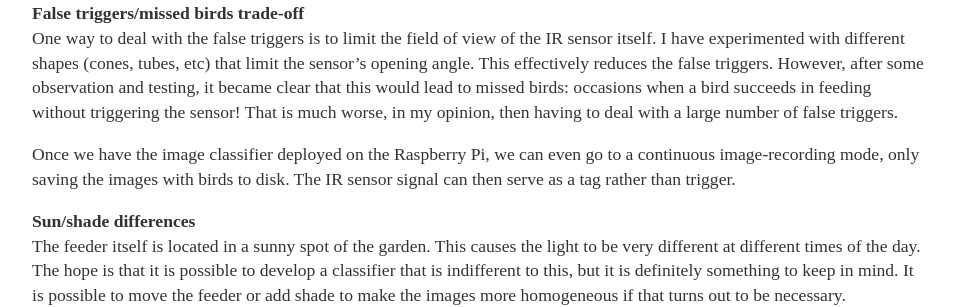
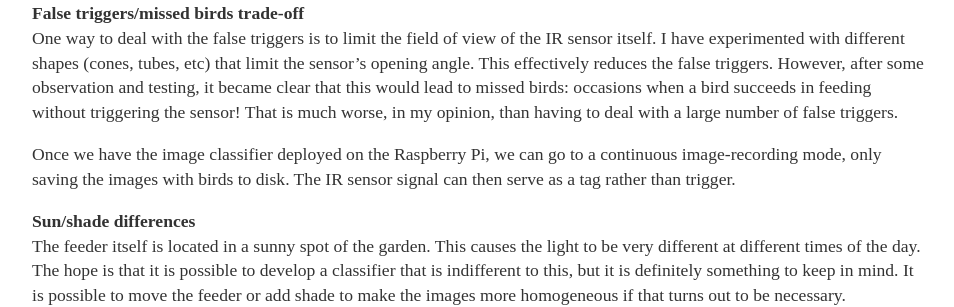
Before and after one commit to Freija/freija.github.io, a Jekyll site: the page built from _projects/2017-10-21_birdometer.md, in a window 1280 px wide and 900 px high, scrolled down 2731 px. Shown: the part 232-539 px from the top of the window, without its empty margins (160-1114 px from the left). Built offline with Jekyll 4.4.1, drawn with Linux system fonts in a browser that asks for light colours.

Commit message:
birdometer project page: small typo correction

```diff
--- a/_projects/2017-10-21_birdometer.md
+++ b/_projects/2017-10-21_birdometer.md
@@ -100,9 +100,9 @@ So clearly, we need to implement an image classification to tag images: bird or
 </p>
 
 **False triggers/missed birds trade-off** <br>
-One way to deal with the false triggers is to limit the field of view of the IR sensor itself. I have experimented with different shapes (cones, tubes, etc) that limit the sensor's opening angle. This effectively reduces the false triggers. However, after some observation and testing, it became clear that this would lead to missed birds: occasions when a bird succeeds in feeding without triggering the sensor! That is much worse, in my opinion, then having to deal with a large number of false triggers.
+One way to deal with the false triggers is to limit the field of view of the IR sensor itself. I have experimented with different shapes (cones, tubes, etc) that limit the sensor's opening angle. This effectively reduces the false triggers. However, after some observation and testing, it became clear that this would lead to missed birds: occasions when a bird succeeds in feeding without triggering the sensor! That is much worse, in my opinion, than having to deal with a large number of false triggers.
 
-Once we have the image classifier deployed on the Raspberry Pi, we can even go to a continuous image-recording mode, only saving the images with birds to disk. The IR sensor signal can then serve as a tag rather than trigger.
+Once we have the image classifier deployed on the Raspberry Pi, we can go to a continuous image-recording mode, only saving the images with birds to disk. The IR sensor signal can then serve as a tag rather than trigger.
 
 **Sun/shade differences** <br>
 The feeder itself is located in a sunny spot of the garden. This causes the light to be very different at different times of the day. The hope is that it is possible to develop a classifier that is indifferent to this, but it is definitely something to keep in mind. It is possible to move the feeder or add shade to make the images more homogeneous if that turns out to be necessary.
```
